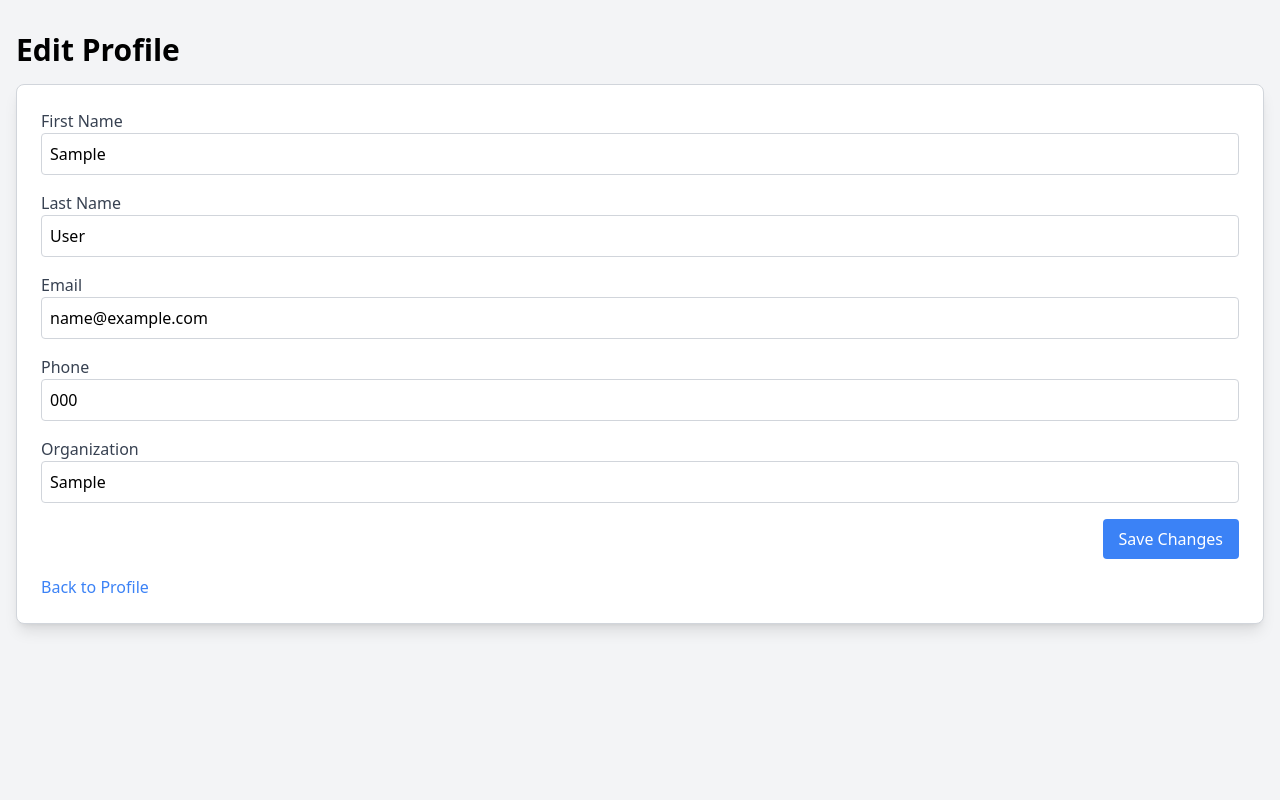
After one commit to ChrisJWalker/issuesApp, a PHP site: page /profile_edit.php in a window 1280 px wide. The commit adds this page. Run offline with PHP 8.4, Linux system fonts and the light colour scheme; the visitor is signed in with stand-in values (Sample User, id 1); tables that the repository leaves empty or names only in its code hold one stand-in row (values such as "Sample post"); some libraries are stand-ins or nearby versions.

Commit message:
Refactored file names and updated project structure

```diff
--- a/post_comment.php
+++ b/comment_create.php
@@ -20,7 +20,7 @@ if ($_SERVER['REQUEST_METHOD'] === 'POST' && isset($_POST['comment'], $_GET['id'
     Database::disconnect();
 
     // Corrected redirect URL
-    header("Location: view_issue.php?id=" . $issueId);
+    header("Location: issue_view.php?id=" . $issueId);
     exit();
 }
 ?>
--- a/delete_comment.php
+++ b/comment_delete.php
@@ -33,10 +33,11 @@ if ($comment && ($comment['per_id'] == $userId || $isAdmin)) {
     $deleteStmt = $pdo->prepare("DELETE FROM iss_comments WHERE id = ?");
     $deleteStmt->execute([$commentId]);
     Database::disconnect();
-    header("Location: view_issue.php?id=$issueId");
+    header("Location: issue_view.php?id=$issueId");
     exit();
 } else {
     echo "Error: Unauthorized action.";
     Database::disconnect();
     exit();
 }
+?>
--- a/create_issue.php
+++ b/issue_create.php
@@ -29,7 +29,7 @@ if ($_SERVER['REQUEST_METHOD'] == 'POST') {
     Database::disconnect();
 
     // Redirect to the issues list with a success message
-    header("Location: list.php?message=Issue%20has%20been%20created");
+    header("Location: homepage.php?message=Issue%20has%20been%20created");
     exit();
 }
 ?>
@@ -46,7 +46,7 @@ if ($_SERVER['REQUEST_METHOD'] == 'POST') {
     <h1 class="text-3xl font-semibold my-4">Create New Issue</h1>
 
     <div class="w-full max-w-4xl bg-white shadow-md rounded-lg p-6">
-        <form action="create_issue.php" method="POST" class="space-y-4">
+        <form action="issue_create.php" method="POST" class="space-y-4">
             <div>
                 <label for="short_description" class="block text-gray-700">Short Description</label>
                 <input type="text" name="short_description" id="short_description" required class="w-full p-2 border border-gray-300 rounded">
--- a/edit_issue.php
+++ b/issue_edit.php
@@ -43,8 +43,8 @@ if ($_SERVER['REQUEST_METHOD'] == 'POST') {
 
     Database::disconnect();
 
-    // Redirect to the issues list with a success message
-    header("Location: list.php?message=Issue%20has%20been%20updated");
+    // Redirect to the homepage with a success message
+    header("Location: homepage.php?message=Issue%20has%20been%20updated");
     exit();
 }
 
@@ -64,7 +64,7 @@ Database::disconnect();
     <h1 class="text-3xl font-semibold my-4">Edit Issue</h1>
 
     <div class="w-full max-w-4xl bg-white shadow-md rounded-lg p-6">
-        <form action="edit_issue.php?id=<?= $issueId ?>" method="POST" class="space-y-4">
+        <form action="issue_edit.php?id=<?= $issueId ?>" method="POST" class="space-y-4">
             <div>
                 <label for="short_description" class="block text-gray-700">Short Description</label>
                 <input type="text" name="short_description" id="short_description" value="<?= htmlspecialchars($issue['short_description']) ?>" required class="w-full p-2 border border-gray-300 rounded">
--- a/view_issue.php
+++ b/issue_view.php
@@ -88,7 +88,7 @@ Database::disconnect();
 
                         <!-- Show delete button if user is comment creator or admin -->
                         <?php if ($comment['per_id'] == $userId || $isAdmin): ?>
-                            <form action="delete_comment.php" method="POST" class="absolute top-2 right-2">
+                            <form action="comment_delete.php" method="POST" class="absolute top-2 right-2">
                                 <input type="hidden" name="comment_id" value="<?= $comment['id'] ?>">
                                 <input type="hidden" name="issue_id" value="<?= $issueId ?>">
                                 <button type="submit" class="text-red-500 hover:text-red-700">
@@ -101,13 +101,13 @@ Database::disconnect();
             </div>
 
             <!-- Post Comment Form -->
-            <form action="post_comment.php?id=<?= $issueId ?>" method="POST">
+            <form action="comment_create.php?id=<?= $issueId ?>" method="POST">
                 <textarea name="comment" class="w-full p-2 border border-gray-300 rounded-lg mt-2" placeholder="Write a comment..."></textarea>
                 <button type="submit" class="bg-blue-500 text-white p-2 rounded-lg mt-2">Post Comment</button>
             </form>
         </div>
 
-        <a href="list.php" class="text-blue-500 hover:text-blue-700 mt-4 inline-block">Back to Issues List</a>
+        <a href="homepage.php" class="text-blue-500 hover:text-blue-700 mt-4 inline-block">Back to Issues List</a>
     </div>
 
 </body>
--- a/login.php
+++ b/login.php
@@ -21,7 +21,7 @@ if ($_SERVER['REQUEST_METHOD'] === 'POST') {
             if ($computed_hash === $user['pwd_hash']) {
                 $_SESSION['user_id'] = $user['id'];
                 $_SESSION['is_admin'] = ($user['admin'] === 'Yes');
-                header('Location: list.php');
+                header('Location: homepage.php');
                 exit();
             } else {
                 $error = 'Invalid email or password.';
--- /dev/null
+++ b/profile_edit.php
@@ -0,0 +1,89 @@
+<?php
+session_start();
+require_once __DIR__ . '/database/database.php';
+error_reporting(E_ALL);
+ini_set('display_errors', 1);
+
+// Ensure the user is logged in
+if (!isset($_SESSION['user_id'])) {
+    header("Location: login.php");
+    exit();
+}
+
+// Fetch user info
+$userId = $_SESSION['user_id'];
+
+$pdo = Database::connect();
+$stmt = $pdo->prepare("SELECT id, fname, lname, email, phone, org FROM iss_persons WHERE id = ?");
+$stmt->execute([$userId]);
+$user = $stmt->fetch(PDO::FETCH_ASSOC);
+
+if (!$user) {
+    echo "Error: User not found.";
+    exit();
+}
+
+// Handle form submission to update profile
+if ($_SERVER['REQUEST_METHOD'] === 'POST') {
+    $firstName = $_POST['fname'];
+    $lastName = $_POST['lname'];
+    $email = $_POST['email'];
+    $phone = $_POST['phone'];
+    $organization = $_POST['org'];
+
+    $updateStmt = $pdo->prepare("UPDATE iss_persons SET fname = ?, lname = ?, email = ?, phone = ?, org = ? WHERE id = ?");
+    $updateStmt->execute([$firstName, $lastName, $email, $phone, $organization, $userId]);
+
+    // Redirect to the profile page after update
+    header("Location: profile_view.php");
+    exit();
+}
+
+Database::disconnect();
+?>
+
+<!DOCTYPE html>
+<html lang="en">
+<head>
+    <meta charset="UTF-8">
+    <meta name="viewport" content="width=device-width, initial-scale=1.0">
+    <title>Edit Profile - DSR</title>
+    <script src="https://cdn.tailwindcss.com"></script>
+</head>
+<body class="bg-gray-100 min-h-screen p-4">
+
+    <h1 class="text-3xl font-semibold my-4">Edit Profile</h1>
+
+    <div class="bg-white shadow-lg rounded-lg p-6 border border-gray-300">
+        <form action="profile_edit.php" method="POST" class="space-y-4">
+            <div>
+                <label for="fname" class="block text-gray-700">First Name</label>
+                <input type="text" name="fname" id="fname" value="<?= htmlspecialchars($user['fname']) ?>" class="w-full p-2 border border-gray-300 rounded" required>
+            </div>
+            <div>
+                <label for="lname" class="block text-gray-700">Last Name</label>
+                <input type="text" name="lname" id="lname" value="<?= htmlspecialchars($user['lname']) ?>" class="w-full p-2 border border-gray-300 rounded" required>
+            </div>
+            <div>
+                <label for="email" class="block text-gray-700">Email</label>
+                <input type="email" name="email" id="email" value="<?= htmlspecialchars($user['email']) ?>" class="w-full p-2 border border-gray-300 rounded" required>
+            </div>
+            <div>
+                <label for="phone" class="block text-gray-700">Phone</label>
+                <input type="text" name="phone" id="phone" value="<?= htmlspecialchars($user['phone']) ?>" class="w-full p-2 border border-gray-300 rounded">
+            </div>
+            <div>
+                <label for="org" class="block text-gray-700">Organization</label>
+                <input type="text" name="org" id="org" value="<?= htmlspecialchars($user['org']) ?>" class="w-full p-2 border border-gray-300 rounded">
+            </div>
+
+            <div class="flex justify-end">
+                <button type="submit" class="bg-blue-500 text-white py-2 px-4 rounded">Save Changes</button>
+            </div>
+        </form>
+
+        <a href="profile_view.php" class="text-blue-500 hover:text-blue-700 mt-4 inline-block">Back to Profile</a>
+    </div>
+
+</body>
+</html>
```
Also changed, not shown: homepage.php (renamed from list.php, +6 -5 lines), issue_delete.php (renamed from delete_issue.php, +5 -4 lines), profile_view.php (added, +65 -0 lines), 1 other file.
